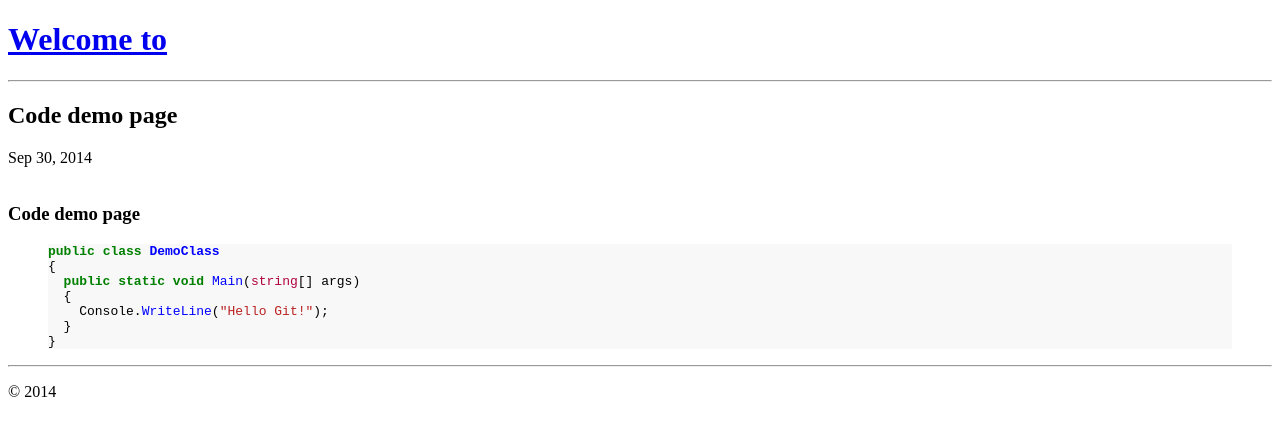
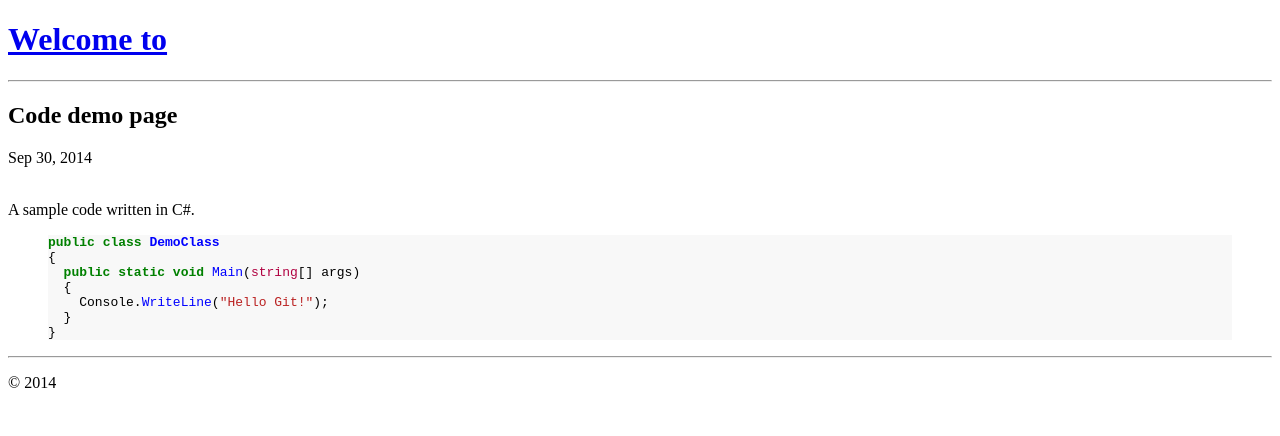
Before and after one commit to nguyen190887/nguyen190887.github.io, a Jekyll site: the page built from _posts/2014-09-30-code-demo.md, in a window 1280 px wide. Shown: the top 436 px of the page. Built offline with Jekyll 4.4.1, drawn with Linux system fonts in a browser that asks for light colours.

Commit message:
Update 2014-09-30-code-demo.md

```diff
--- a/_posts/2014-09-30-code-demo.md
+++ b/_posts/2014-09-30-code-demo.md
@@ -3,7 +3,7 @@ title: Code demo page
 layout: post
 ---
 
-<h3>Code demo page</h3>
+A sample code written in C#.
 
 {% highlight csharp %}
 public class DemoClass
```
